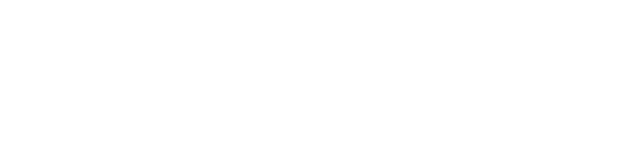
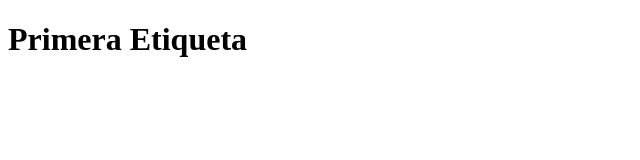
Before and after one commit to guevara1981/EjemplosGitHub, a plain HTML site: page index.html in a window 1280 px wide. Shown: the whole page, without its empty margins (0-640 px from the left). Drawn offline with Linux system fonts and the light colour scheme.

Commit message:
Agregue  etiqueta h1 y nuevo titulo

```diff
--- a/index.html
+++ b/index.html
@@ -4,9 +4,10 @@
     <meta charset="UTF-8">
     <meta http-equiv="X-UA-Compatible" content="IE=edge">
     <meta name="viewport" content="width=device-width, initial-scale=1.0">
-    <title>Document</title>
+    <title>Inicio</title>
 </head>
 <body>
+    <h1>Primera Etiqueta </h1>
 
 </body>
 </html>
```
